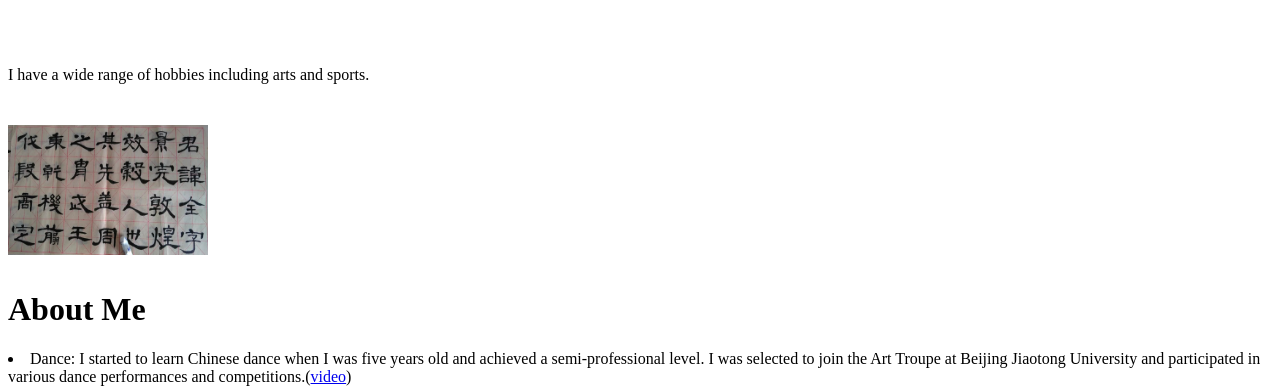
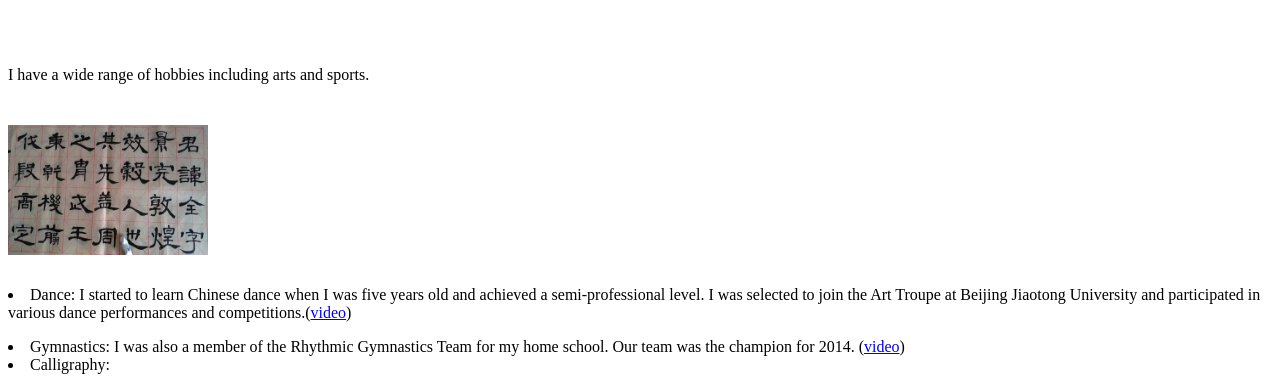
Before and after one commit to YangjiaoChen/YangjiaoChen.github.io, a Jekyll site: the page built from personal.html, in a window 1280 px wide, cut to the strip 112-498 px from the top of the page. Built offline with Jekyll 4.4.1, drawn with Linux system fonts in a browser that asks for light colours.

Commit message:
Update personal.html

```diff
--- a/personal.html
+++ b/personal.html
@@ -30,13 +30,13 @@ I have a wide range of hobbies including arts and sports.
          height="130" style="margin-top: 25px; margin-bottom: 15px" >
   </div>
   <div class="col-sm-5">
-    <h1>About Me</h1>
     <p>
      <li>Dance: I started to learn Chinese dance when I was five years old and achieved a semi-professional level.
   I was selected to join the Art Troupe at Beijing Jiaotong University and participated in various dance performances and competitions.(<a href="https:">video</a>)
 </li>
     </p>
   </div>
+</div>
 
   <li>Gymnastics: I was also a member of the Rhythmic Gymnastics Team for my home school. Our team was the champion for 2014. (<a href="https://v.youku.com/v_show/id_XODM1MzUxMzY0.html?playMode=pugv&frommaciku=1">video</a>)
 </li>
```
